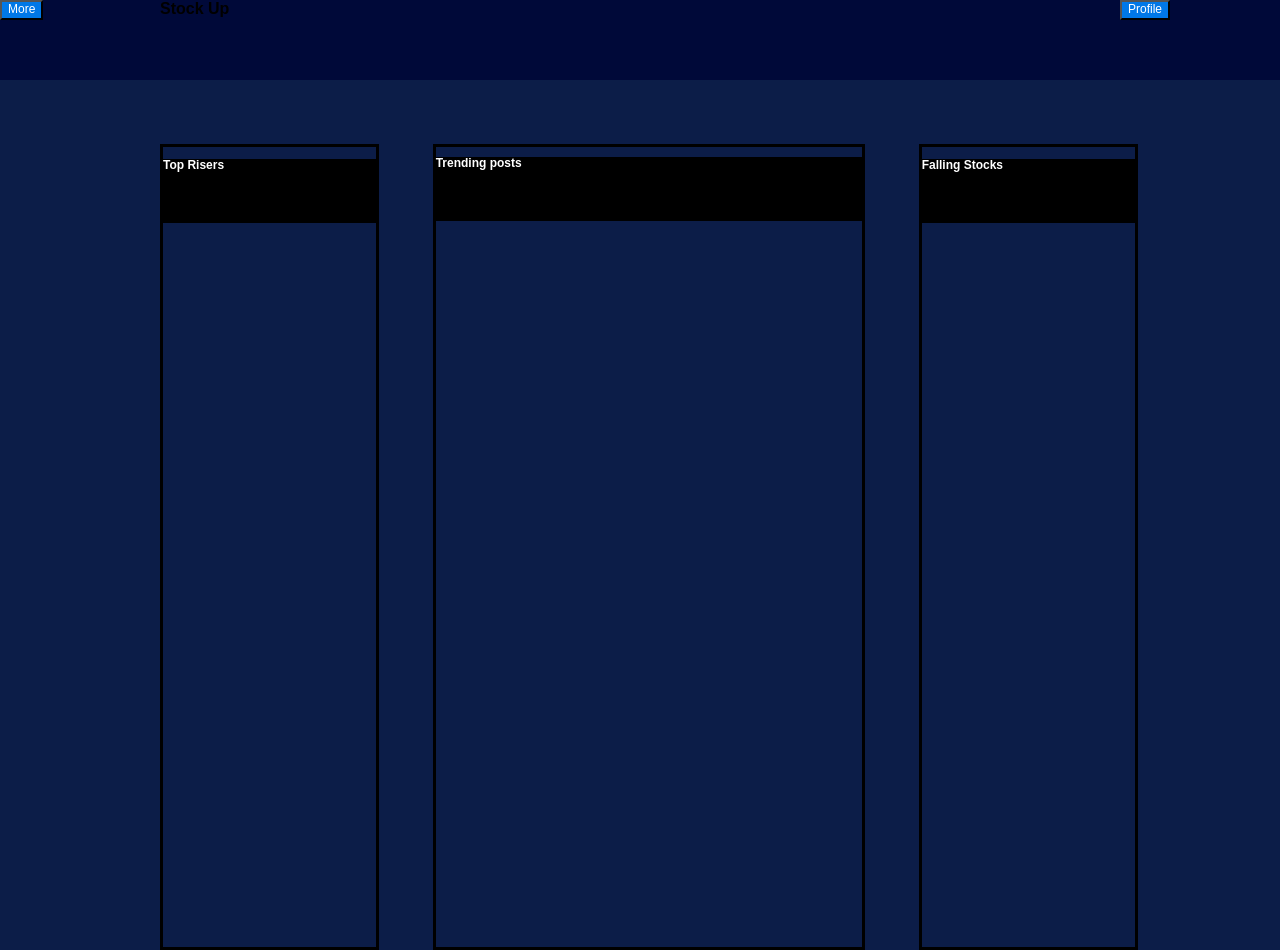
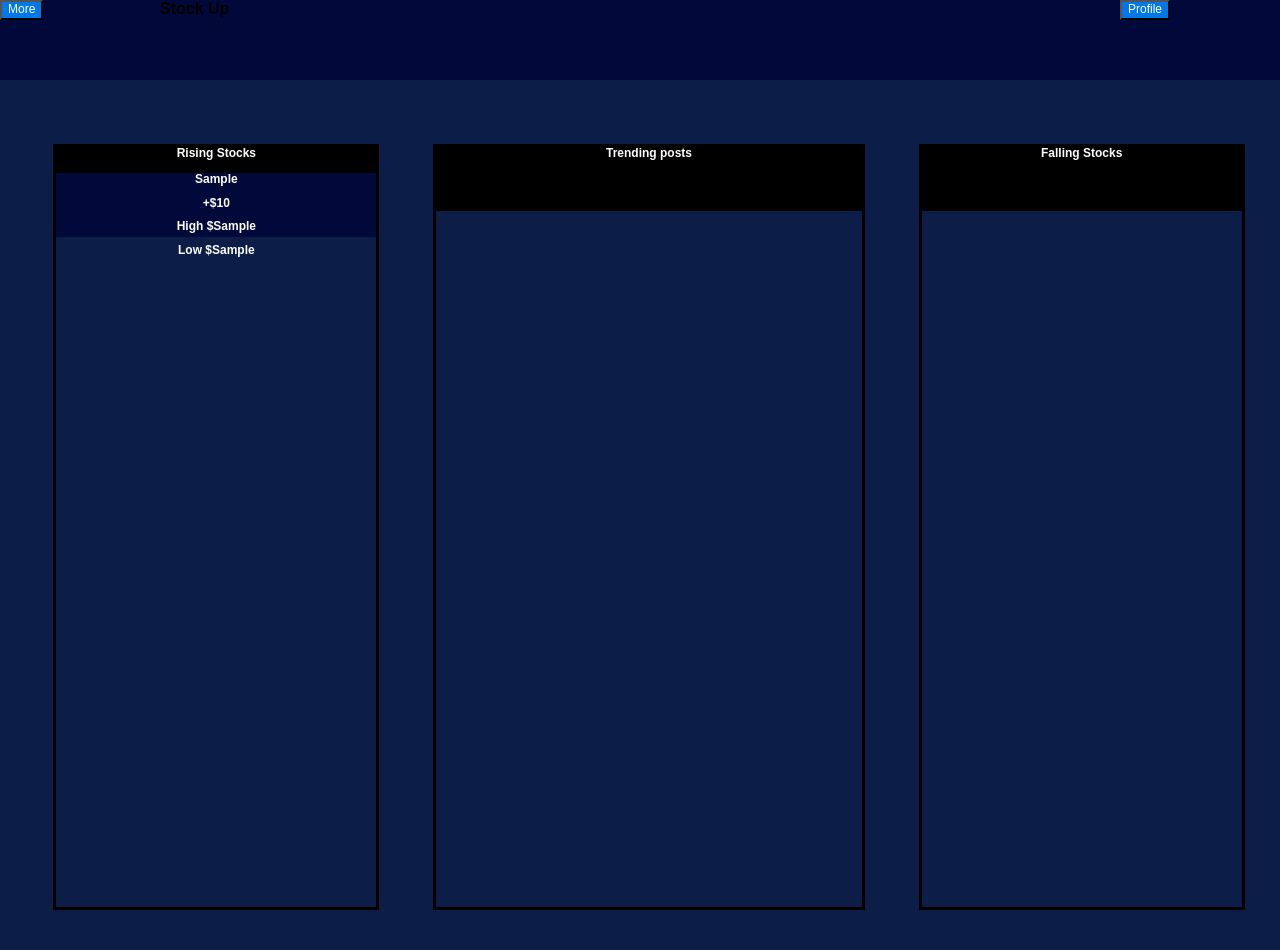
Before and after one commit to csci5117s24/project-1-the-boys, a Flask app: page / in a window 1280 px wide. After the commit the page ends 910 px from the top, so only its background shows below. Run offline with Flask 3, Linux system fonts and the light colour scheme; a database or web service that is not in the repository returns one stand-in record (values such as "Sample title"); data that the repository does not hold is empty; some libraries are stand-ins or nearby versions.

Commit message:
Basic api work with polygon

```diff
--- a/server.py
+++ b/server.py
@@ -4,6 +4,7 @@ from jinja2 import Environment, Template
 import os
 from contextlib import contextmanager
 import json
+from stock_api import fetch_tops
 
 app = Flask(__name__)
 environment = Environment
@@ -11,4 +12,6 @@ environment = Environment
 @app.route("/", methods=['GET'])
 def mainpage():
     url_for('static', filename = 'styling/style.css')
-    return render_template('mainpage.html') #This will be changed when the basic frame is created and then used as an extension for all of our pages
+    tops = fetch_tops()
+
+    return render_template('mainpage.html', topStock=tops) #This will be changed when the basic frame is created and then used as an extension for all of our pages
--- a/static/styling/style.css
+++ b/static/styling/style.css
@@ -17,9 +17,9 @@ body{
 .sideColumn, .centerColumn{
     margin-top:5%;
     border-style: solid;
-    /* border-radius: 2vw; */
+    text-align: center;
 
-    height: 100%;
+    height: 95%;
 }
 div h1{
     font-size: medium;
@@ -27,7 +27,7 @@ div h1{
 }
 
 .sideBarHeaders{
-    margin-top: 5%;
+
     height:8vh;
     width:100%;
     background-color:black;
@@ -39,3 +39,12 @@ div h1{
     height:8vh;
     color:white;
 }
+h3{
+    margin-top:0;
+}
+
+.sideBarContent{
+    background-color: #000939;
+    height:100%;
+    width:100%;
+}
--- /dev/null
+++ b/stock_api.py
@@ -0,0 +1,22 @@
+
+import requests
+import json
+def fetch_tops():
+    #change below to make the url changeable
+    url="https://api.polygon.io/v2/aggs/grouped/locale/us/market/stocks/2024-01-03?adjusted=true&apiKey=JppXf9iaJ1aRS17NPdbBO1Xu6cWwL9QA"
+    results = requests.get(url)
+    parsedResults = results.json()
+    results = parsedResults['results']
+
+    topStock=''
+    high=0
+    for stock in results:
+        change=stock['h']-stock['l']
+
+        if(change>high):
+            topStock=stock.get('T')
+            high=change
+            stockHigh = stock['h']
+            stockLow = stock['l']
+
+    return [topStock,int(high), stockHigh, stockLow]
--- a/templates/columns.html
+++ b/templates/columns.html
@@ -1,11 +1,10 @@
 {%extends "frame.html"%}
 {%block content%}
 <div class= "pure-g" id="mainPage">
-    <div class="pure-u-1-8">
+    <div class="pure-u-1-24">
 
     </div>
-
-    <div class="pure-u-1-6 sideColumn">
+    <div class="pure-u-1-4 sideColumn">
         {%block left%}
         {%endblock%}
     </div>
@@ -19,11 +18,11 @@
     <div class="pure-u-1-24">
 
     </div>
-    <div class="pure-u-1-6 sideColumn">
+    <div class="pure-u-1-4 sideColumn">
         {%block right%}
         {%endblock%}
     </div>
-    <div class="pure-u-1-8">
+    <div class="pure-u-1-24">
 
     </div>
 
--- a/templates/mainpage.html
+++ b/templates/mainpage.html
@@ -2,17 +2,24 @@
 {%block left%}
 <div class="sideBarHeaders">
     <h3>
-        Top Risers
+        Rising Stocks
     </h3>
+    <div class="sideBarContent">
+        <h2>{{topStock[0]}}</h2>
+        <h2>+${{topStock[1]}}</h2>
+        <h2>High ${{topStock[2]}}</h2>
+        <h2>Low ${{topStock[3]}}</h2>
+
+    </div>
 
 </div>
 
 {%endblock%}
 {%block center%}
 <div class="centerTrendingHeader">
-    <h2>
+    <h3>
         Trending posts
-    </h2>
+    </h3>
 
 </div>
 {%endblock%}
```
Also changed, not shown: 2 other files.
